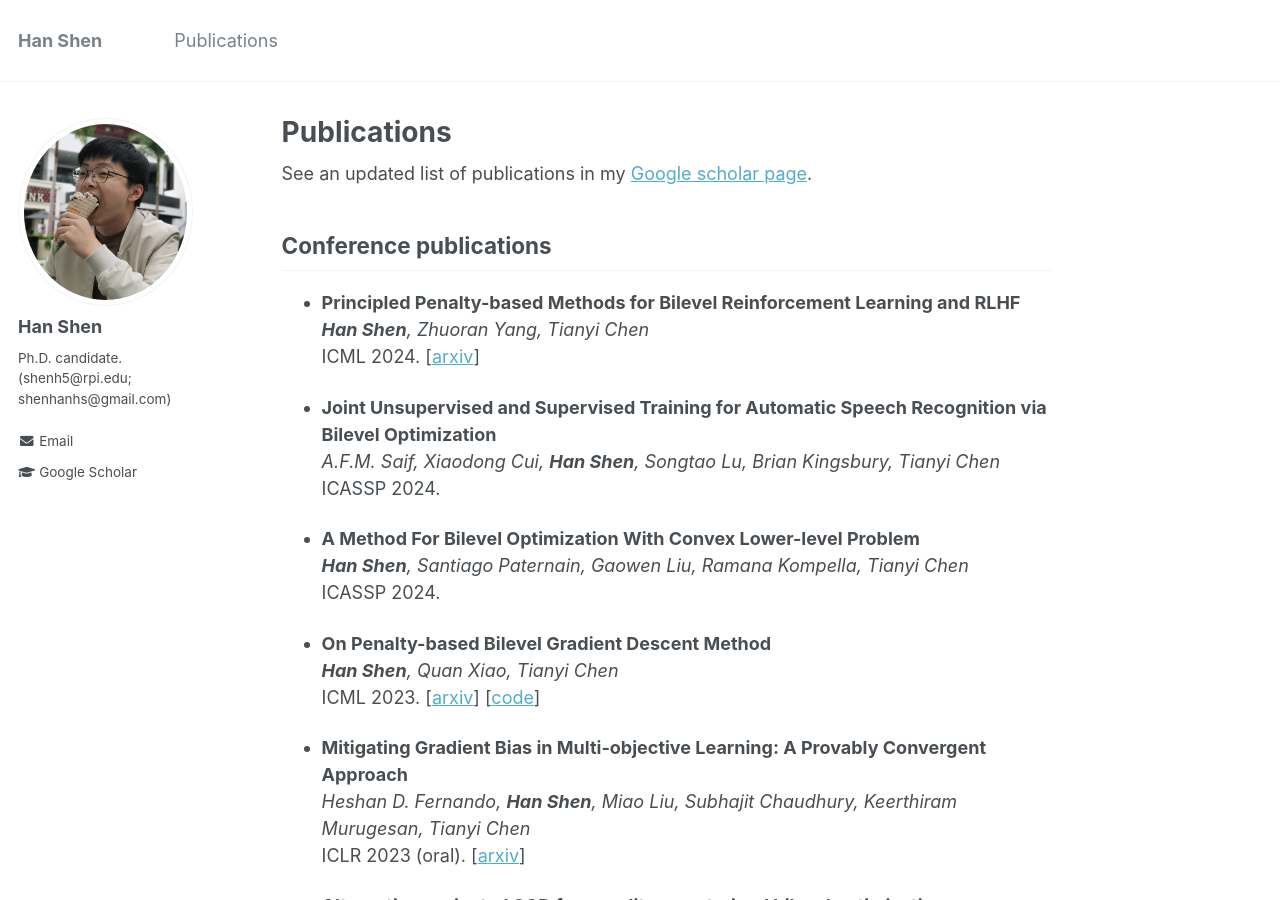
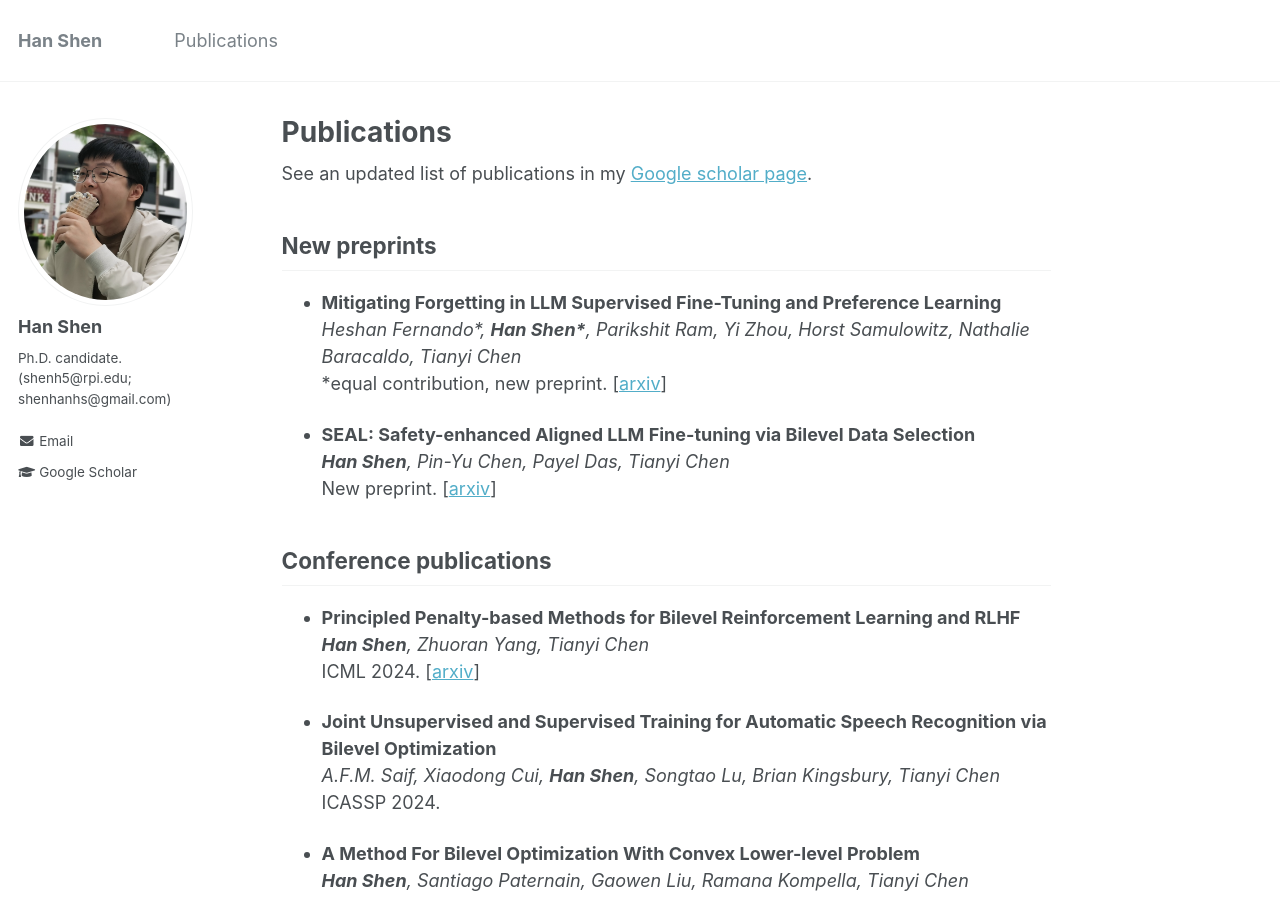
Before and after one commit to hanshen95/hanshen95.github.io, a Jekyll site: the page built from _pages/markdown.md, in a window 1280 px wide and 900 px high. Built offline with Jekyll 4.4.1, drawn with Linux system fonts in a browser that asks for light colours.

Commit message:
Update markdown.md

```diff
--- a/_pages/markdown.md
+++ b/_pages/markdown.md
@@ -8,6 +8,16 @@ redirect_from:
 ---
 
 See an updated list of publications in my [Google scholar page](https://scholar.google.com/citations?user=UeWSr6oAAAAJ&hl=en).
+
+## New preprints
+
+* <b>Mitigating Forgetting in LLM Supervised Fine-Tuning and Preference Learning</b>\
+  *Heshan Fernando\*, <b>Han Shen\*</b>, Parikshit Ram, Yi Zhou, Horst Samulowitz, Nathalie Baracaldo, Tianyi Chen*\
+  \*equal contribution, new preprint. [[arxiv](https://arxiv.org/abs/2410.15483)]
+
+* <b>SEAL: Safety-enhanced Aligned LLM Fine-tuning via Bilevel Data Selection</b>\
+  *<b>Han Shen</b>, Pin-Yu Chen, Payel Das, Tianyi Chen*\
+  New preprint. [[arxiv](https://arxiv.org/abs/2410.07471)]
 
 ## Conference publications
 
```
